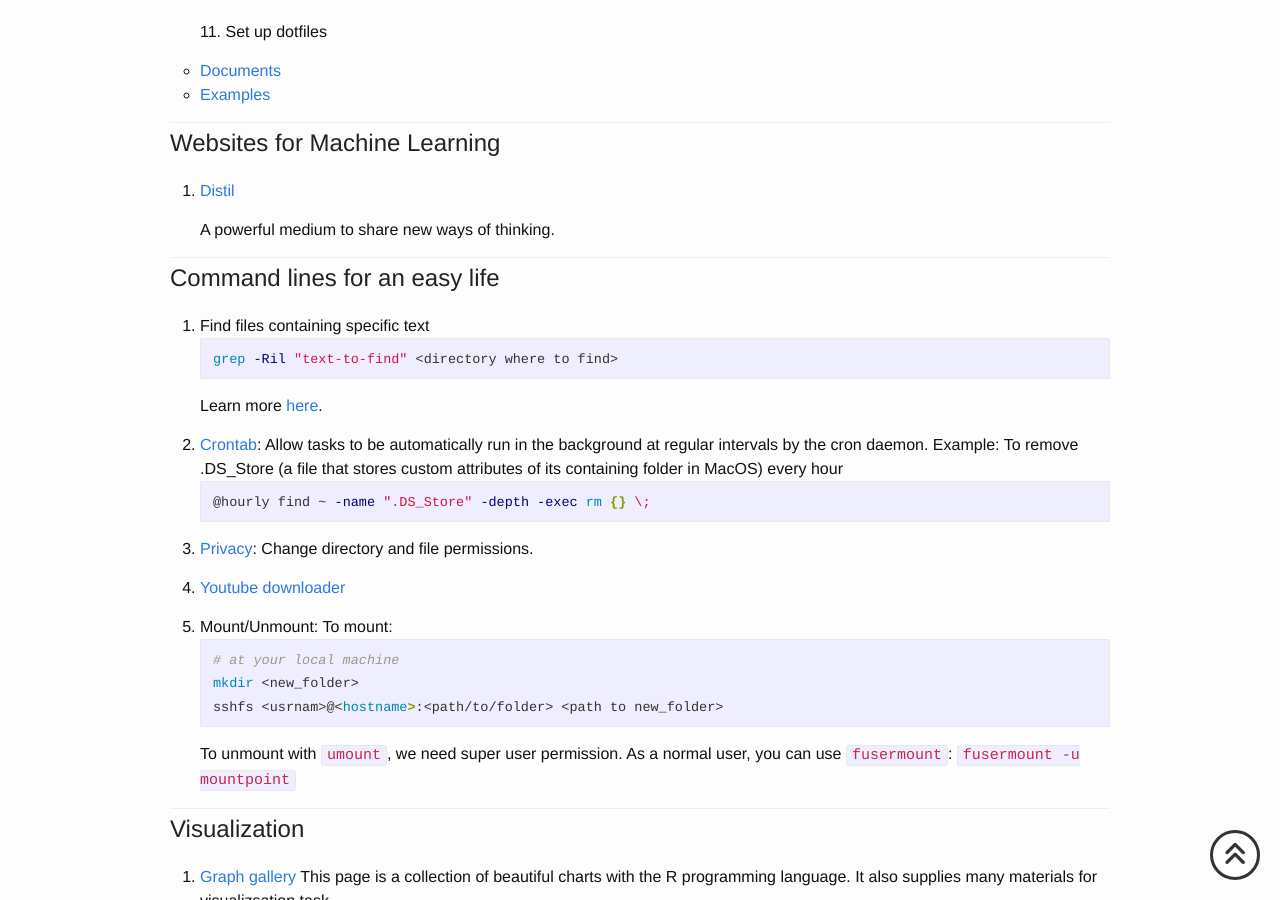
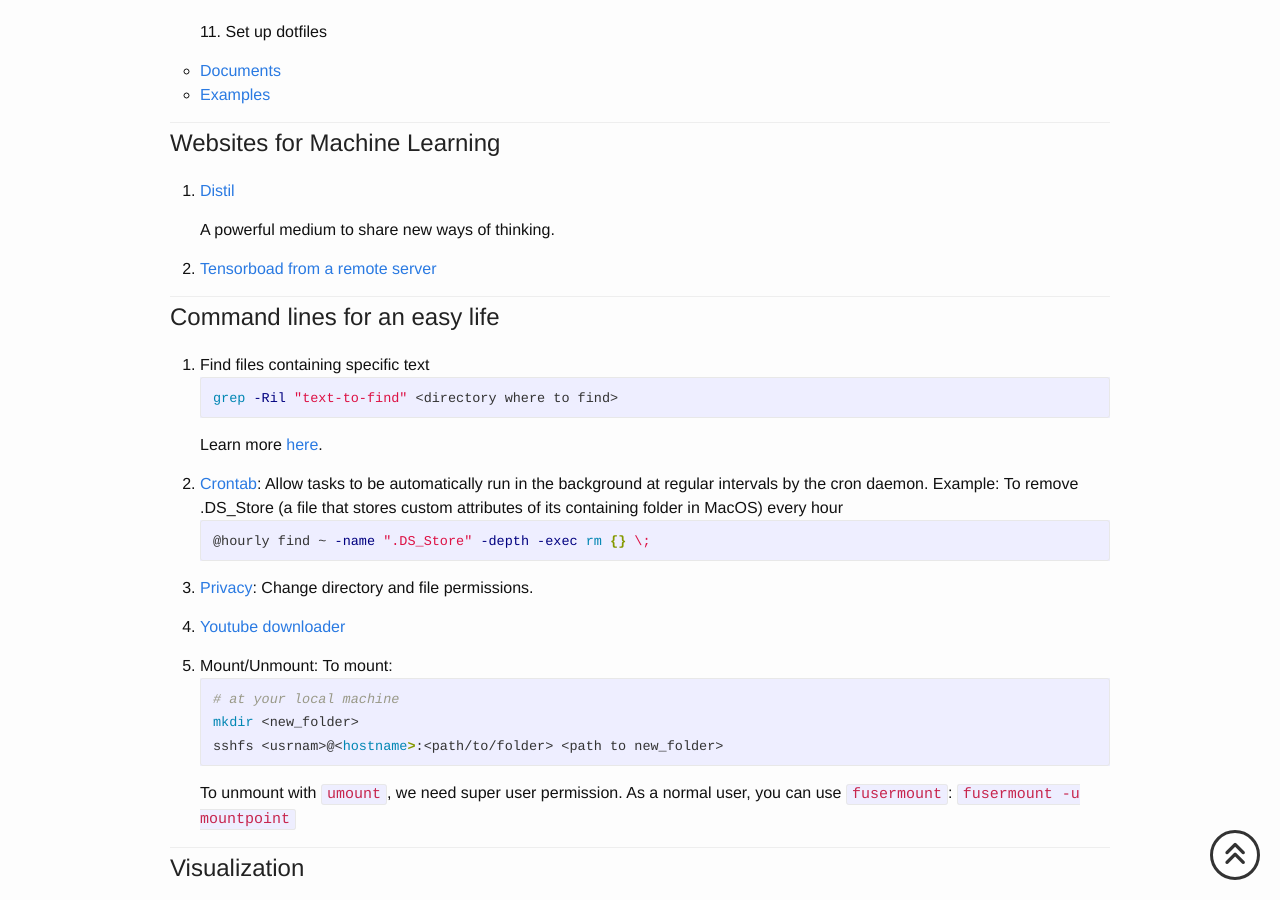
Before and after one commit to hnguyentt/hnguyentt.github.io, a Jekyll site: the page built from _posts/2019-12-28-Miscellaneous.md, in a window 1280 px wide and 900 px high, scrolled down 1851 px. Built offline with Jekyll 4.4.1, drawn with Linux system fonts in a browser that asks for light colours; nearby versions of some CDN libraries; comment, search, counter and statistics services are not loaded.

Commit message:
Tensorboard remote server

```diff
--- a/_posts/2019-12-28-Miscellaneous.md
+++ b/_posts/2019-12-28-Miscellaneous.md
@@ -87,6 +87,7 @@ A collection of stuffs that I am interested in and something I had to search mor
 
     A powerful medium to share new ways of thinking.
 
+2. [Tensorboad from a remote server](http://cerfacs.fr/helios/research_blog/tensorboard/)
 <hr>
 
 ## Command lines for an easy life
```
